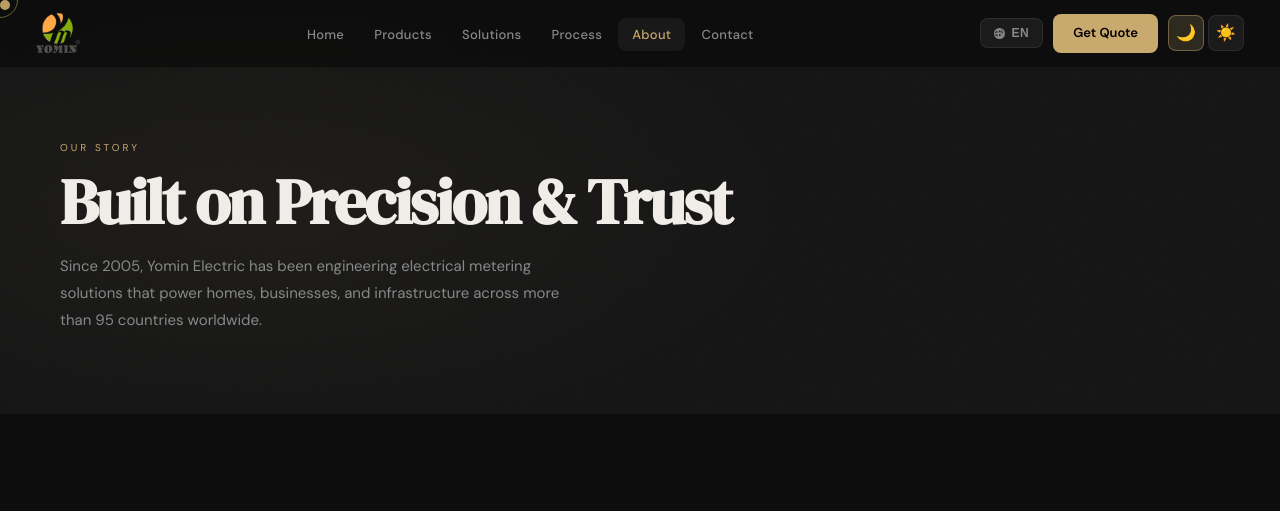
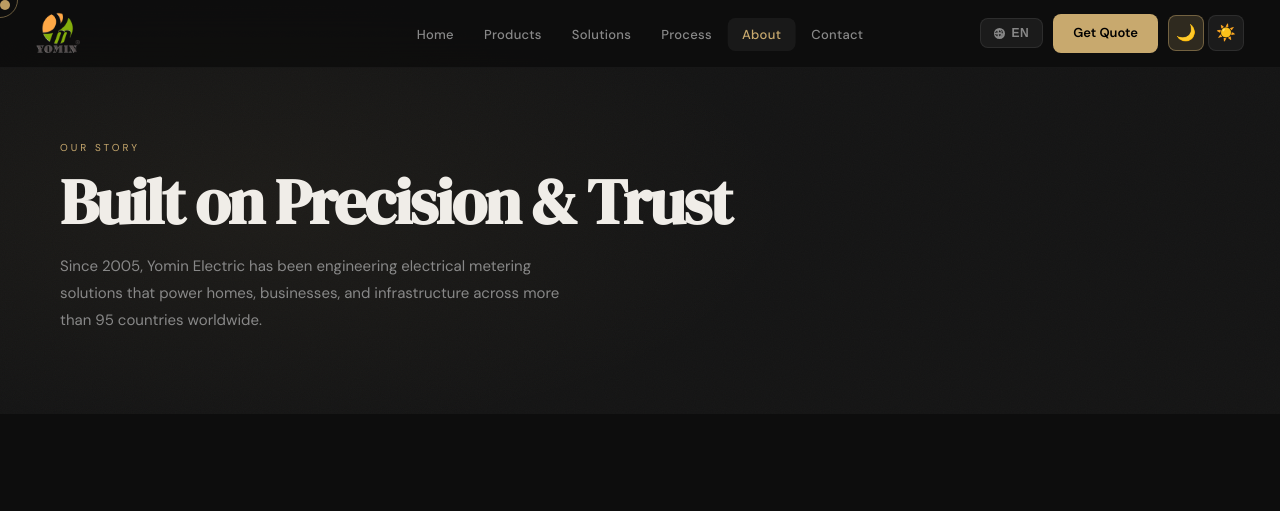
Before and after one commit to Saladinjj/yominelectric, a plain HTML site: page about.html in a window 1280 px wide. Shown: the top 511 px of the page. Drawn offline with Linux system fonts and the light colour scheme.

Commit message:
Center desktop navigation menu links in header

```diff
--- a/assets/css/main.css
+++ b/assets/css/main.css
@@ -34,12 +34,12 @@ a { text-decoration: none; color: inherit; }
 .cur-r { width: 36px; height: 36px; border: 1px solid rgba(200,169,110,.5); border-radius: 50%; position: fixed; top: 0; left: 0; pointer-events: none; z-index: 9998; transition: transform .18s ease, width .3s, height .3s, opacity .3s; }
 
 /* ─── NAV ─── */
-nav { position: fixed; top: 0; left: 0; right: 0; z-index: 200; display: flex; align-items: center; padding: 0 36px; height: 68px; background: rgba(13,13,13,.88); backdrop-filter: blur(20px); border-bottom: 1px solid var(--bds); transition: background var(--tr); gap: 0; }
+nav { position: fixed; top: 0; left: 0; right: 0; z-index: 200; display: flex; align-items: center; justify-content: space-between; padding: 0 36px; height: 68px; background: rgba(13,13,13,.88); backdrop-filter: blur(20px); border-bottom: 1px solid var(--bds); transition: background var(--tr); }
 nav.sc { background: rgba(13,13,13,.99); }
 .n-logo { display: flex; align-items: center; gap: 8px; text-decoration: none; flex-shrink: 0; }
 .n-logo img { height: 44px; width: auto; object-fit: contain; filter: brightness(1.1); }
 .n-logo-fb { font-family: var(--sf); font-size: 17px; color: var(--tx); }
-.n-ctr { flex: 1; display: flex; align-items: center; justify-content: center; gap: 2px; list-style: none; }
+.n-ctr { position: absolute; left: 50%; transform: translateX(-50%); display: flex; align-items: center; gap: 2px; list-style: none; }
 .n-ctr a { text-decoration: none; color: var(--mt); font-size: 13px; font-weight: 500; letter-spacing: .3px; padding: 8px 14px; border-radius: 8px; transition: color .2s, background .2s; }
 .n-ctr a:hover, .n-ctr a.active { color: var(--tx); background: rgba(255,255,255,.05); }
 .n-ctr a.active { color: var(--ac); }
```
